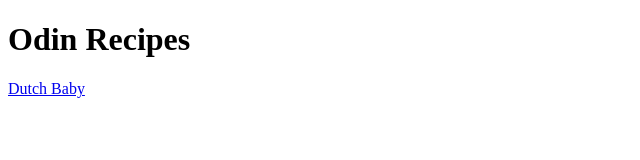
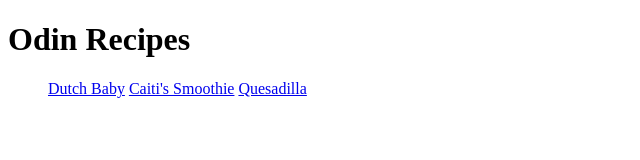
Before and after one commit to chmccallum-commits/odin-recipes, a plain HTML site: page index.html in a window 1280 px wide. Shown: the whole page, without its empty margins (0-640 px from the left). Drawn offline with Linux system fonts and the light colour scheme.

```diff
--- a/index.html
+++ b/index.html
@@ -8,8 +8,12 @@
 <body>
     <h1>Odin Recipes</h1>
 
-    <!--Link to Dutch Baby Recipe-->
-    <a href="./recipes/dutch-baby.html">Dutch Baby</a>
+    <!--Unordered List for Link to Recipes-->
+    <ul>
+        <a href="./recipes/dutch-baby.html">Dutch Baby</a>
+        <a href="./recipes/caitis_smoothie.html">Caiti's Smoothie</a>
+        <a href="./recipes/quesadilla.html">Quesadilla</a>
+    </ul>
 
 
 </body>
```
Also changed, not shown: images/caitis_smoothie.jpg (added), images/quesadilla.jpg (added).
